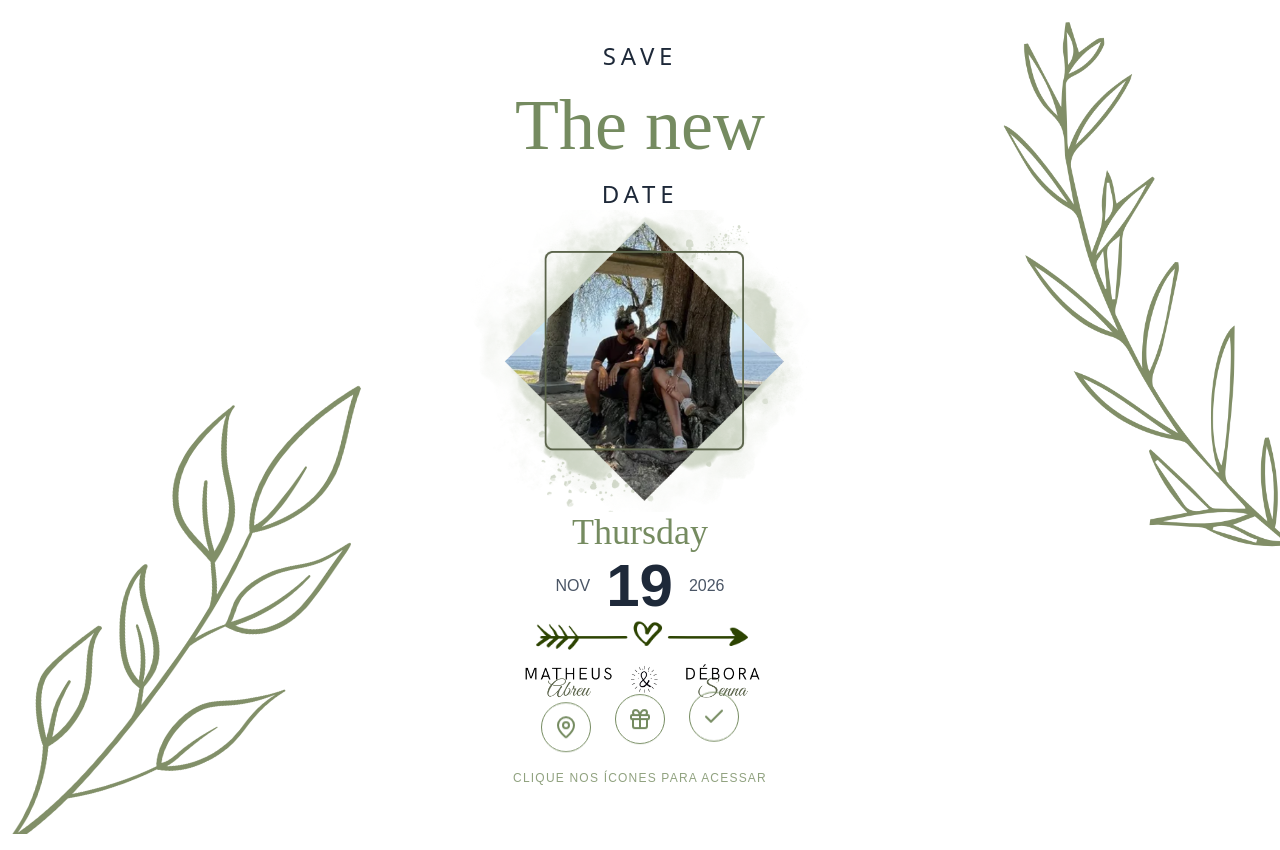
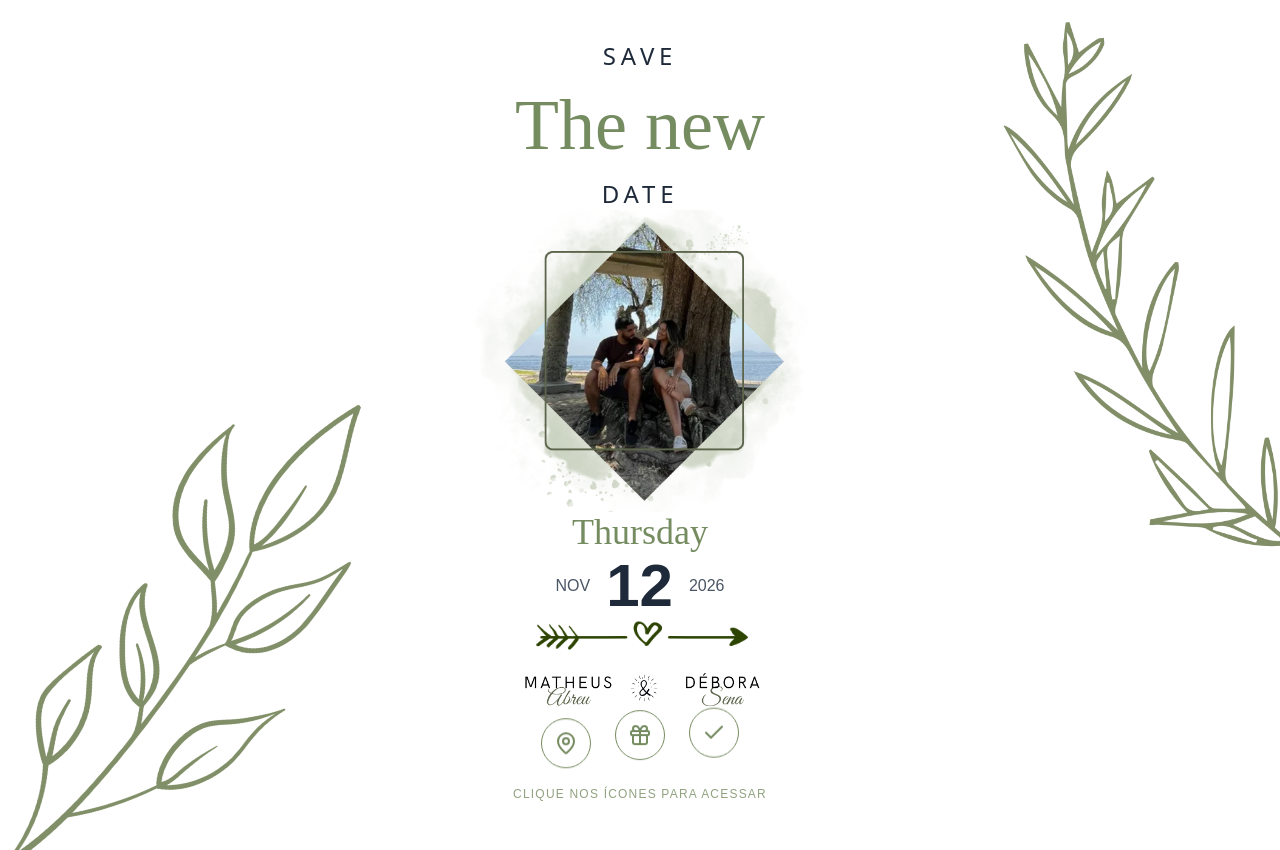
Before and after one commit to isacpimenta/casamento, a React (Vite) app: page / in a window 1280 px wide. Built offline with nearby package versions, Linux system fonts and the light colour scheme.

Commit message:
Atualização na home

```diff
--- a/src/App.jsx
+++ b/src/App.jsx
@@ -43,7 +43,7 @@ function App() {
 
         <div className="flex justify-center items-center gap-4 my-1">
           <p className="font-rubik text-gray-600 font-medium">NOV</p>
-          <h1 className="font-rubik text-5xl md:text-6xl font-bold text-gray-800">19</h1>
+          <h1 className="font-rubik text-5xl md:text-6xl font-bold text-gray-800">12</h1>
           <p className="font-rubik text-gray-600 font-medium">2026</p>
         </div>
 
```
Also changed, not shown: public/matdeba.png.
